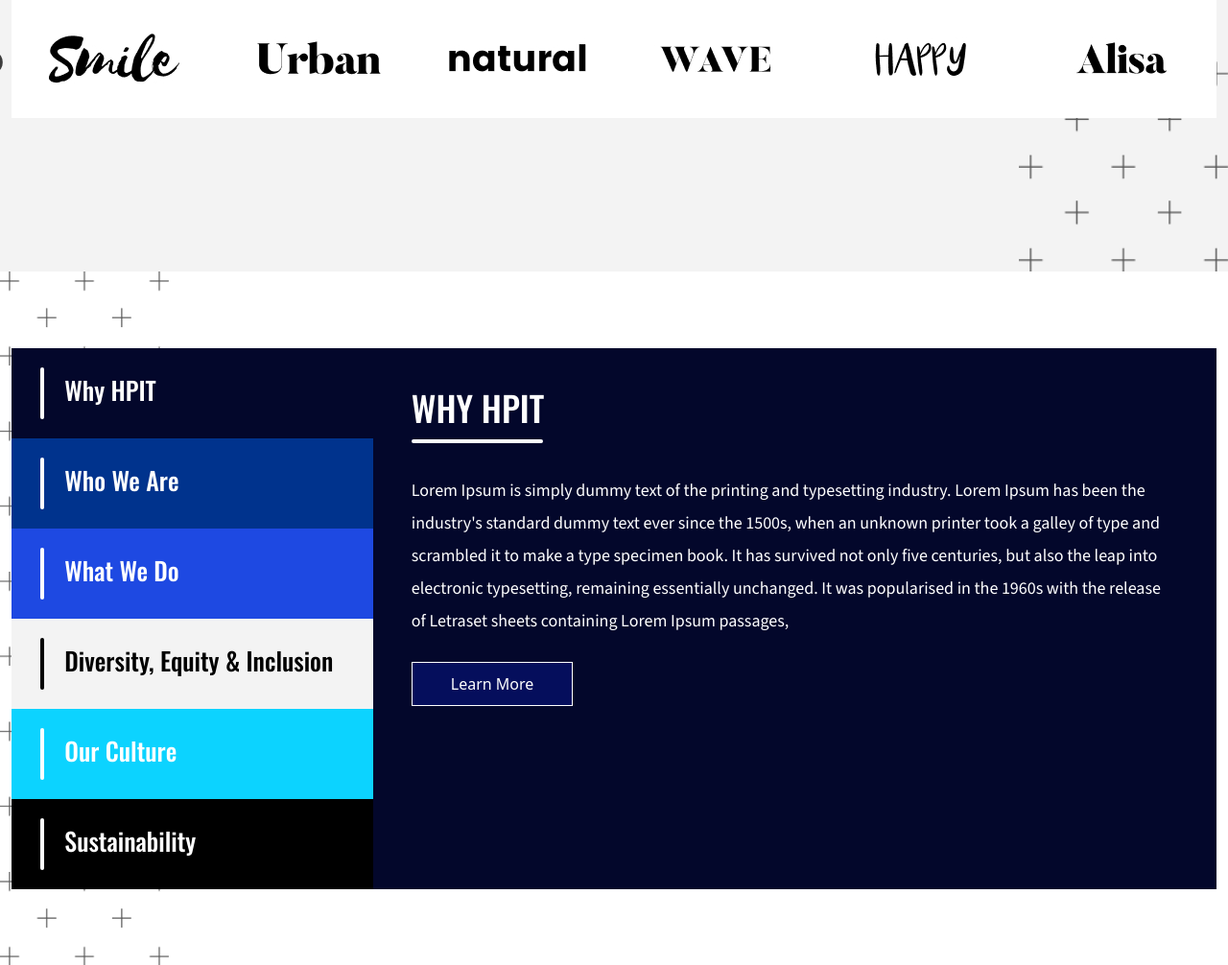
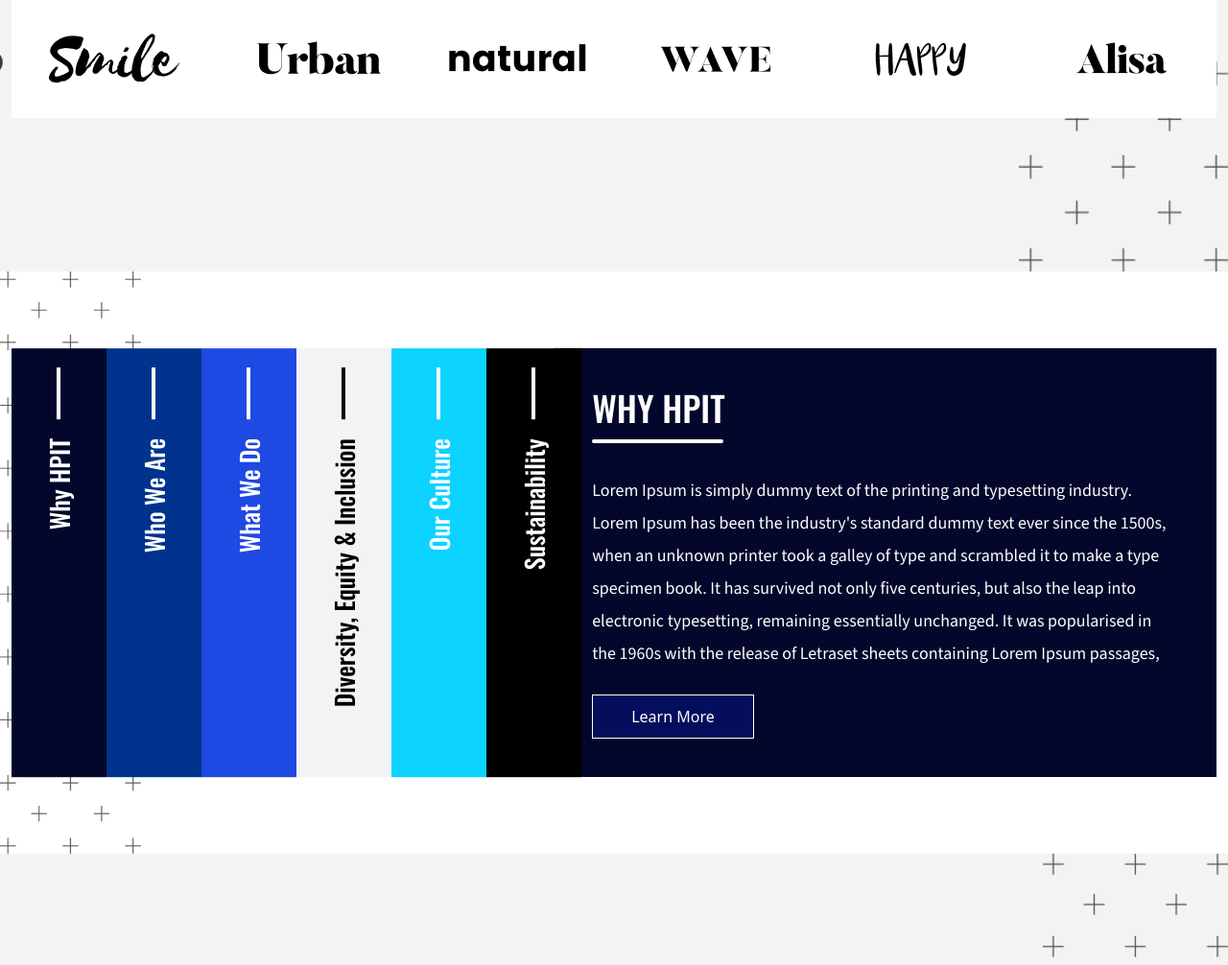
Before and after one commit to usamadae/johen-ee, a PHP site: page / in a window 1280 px wide. Shown: the part 2077-3083 px from the top of the page at 96% size. Run offline with PHP 8.4, Linux system fonts and the light colour scheme; some libraries are stand-ins or nearby versions.

Commit message:
vertical tab done

```diff
--- a/assets/css/style.css
+++ b/assets/css/style.css
@@ -2378,8 +2378,9 @@ section.specifc-asia {
 }
 
 section#section4 .nav{
-    width: 30%;
+    width: 45%;
     margin: 0 !important;
+    flex-wrap: nowrap;
 }
 
 section#section4 div#v-pills-tabContent{
@@ -2406,17 +2407,43 @@ section#section4 .tab-pane{
     padding: 40px;
     height: 100%;
 }
-section#section4 .nav button svg {
-    margin-right: 15px;
-}
+section#section4 .nav button svg{
+    background-color: white;
+    transition: 0.3s linear all;
+}
+
+section#section4 .nav button:hover svg{
+    height: 200px;
+}
+
+section#section4 .nav button.diversity svg{
+    background-color: black;
+    transition: 0.3s linear all;
+}
+
+section#section4 .nav button.diversity:hover svg{
+    height: 70px;
+}
+
+
+
 section#section4 .nav button {
-    text-align: left;
+
     font-size: 26px;
     font-weight: 500;
     padding: 20px 30px;
     font-family: var(--oswald);
     border-radius: 0;
     color: white;
+    width: auto;
+    writing-mode: vertical-lr;
+    display: flex;
+    align-items: center;
+    gap: 20px;
+    transform: rotate(-180deg);
+    text-align: right;
+    justify-content: flex-start;
+    flex-direction: row-reverse;
 }
 .anyfeedback{
     font-size: 100px !important;
--- a/index.php
+++ b/index.php
@@ -240,7 +240,7 @@
     <section id="section4" class="bg-white bg-padding bg-star-left-black">
         <div class="container">
             <div class="d-flex align-items-stretch">
-                <div class="nav flex-column nav-pills me-3" id="v-pills-tab" role="tablist" aria-orientation="vertical">
+                <div class="nav flex-row nav-pills me-3" id="v-pills-tab" role="tablist" aria-orientation="vertical">
 
                     <button class="nav-link active" id="v-pills-profile-tab" style="background-color:#03072B"
                         data-bs-toggle="pill" data-bs-target="#v-pills-profile" type="button" role="tab"
@@ -267,7 +267,7 @@
                         </svg>
                         What We Do
                     </button>
-                    <button class="nav-link" id="v-pills-diversity-tab" style="background-color:#F3F3F3; color:black;"
+                    <button class="nav-link diversity" id="v-pills-diversity-tab" style="background-color:#F3F3F3; color:black;"
                         data-bs-toggle="pill" data-bs-target="#v-pills-diversity" type="button" role="tab"
                         aria-controls="v-pills-diversity" aria-selected="false">
                         <svg width="4" height="54" viewBox="0 0 4 54" fill="none" xmlns="http://www.w3.org/2000/svg">
```
